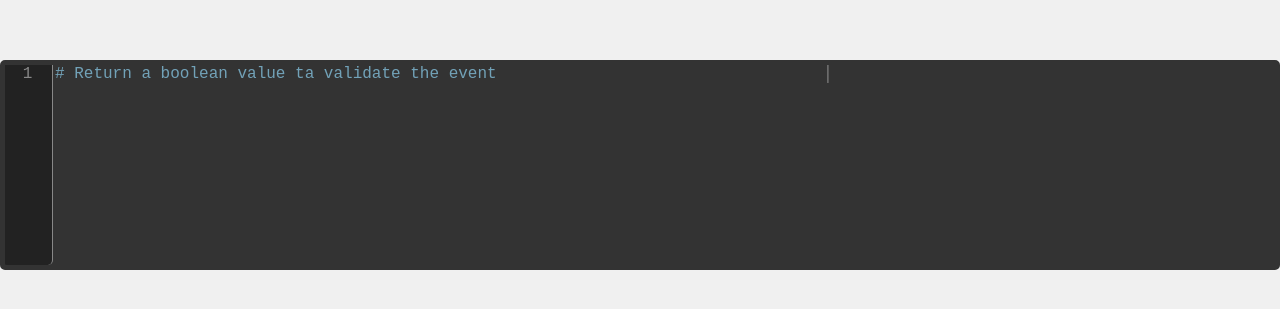
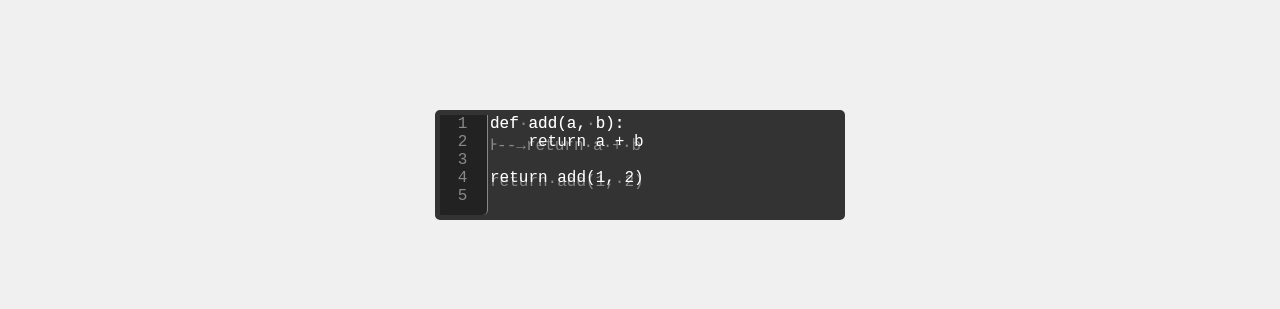
Before and after one commit to DrSmithFr/web-editor, an Angular app: page / in a window 1280 px wide. Shown: the part 215-524 px from the top of the page. Built offline with nearby package versions, Linux system fonts and the light colour scheme; a small style sheet from the web is missing.

Commit message:
Solving display issues due to partial tabulations

```diff
--- a/src/app/app.component.html
+++ b/src/app/app.component.html
@@ -1,5 +1,9 @@
 <div class="app-container">
   <app-editor
-    [disabled]="false"
-    placeholder="# Return a boolean value ta validate the event"></app-editor>
+    language="python"
+    width="300px"
+    height="100px"
+    placeholder="# Return a boolean value ta validate the event"
+    [(ngModel)]="code">
+  </app-editor>
 </div>
--- a/src/app/app.component.ts
+++ b/src/app/app.component.ts
@@ -1,9 +1,9 @@
-import { Component, OnInit } from '@angular/core';
+import { Component } from '@angular/core';
 import { RouterOutlet } from '@angular/router';
 import { EditorComponent } from './components/editor/editor.component';
+import { FormsModule } from '@angular/forms';
 import hljs from 'highlight.js/lib/core';
 import python from 'highlight.js/lib/languages/python';
-import { FormsModule } from '@angular/forms';
 
 @Component(
   {
@@ -18,7 +18,7 @@ import { FormsModule } from '@angular/forms';
     styleUrl: './app.component.scss'
   })
 export class AppComponent {
-  title = 'web-editor';
+  code = "def add(a, b):\n\treturn a + b\n\nreturn add(1, 2)\n";
 
   constructor() {
     hljs.registerLanguage('python', python);
--- a/src/app/components/editor/editor.component.html
+++ b/src/app/components/editor/editor.component.html
@@ -1,4 +1,4 @@
-<div class="editor">
+<div class="editor" style="width: {{width}}; height: {{height}};">
   <div class="editor-wrapper">
     <div
       class="editor-lines"
@@ -36,7 +36,7 @@
 
     <textarea
       #editor
-      class="editor-layer code editor"
+      class="editor-layer code"
       [placeholder]="placeholder"
       [disabled]="disabled"
       [(ngModel)]="_code"
--- a/src/app/components/editor/editor.component.scss
+++ b/src/app/components/editor/editor.component.scss
@@ -21,19 +21,21 @@
   --editor-scrollbar-width: thin;
 
   --comment-color: #72a2b8;
-
-  // fix editor width
-  width: calc(100% - var(--editor-border-width) * 2);
-
-  border: 5px solid #333;
-  border-radius: var(--editor-border-width);
 }
 
 .editor {
   display: flex;
   flex-direction: row;
 
-  width: 100%;
+  // fix editor width
+  width: calc(100% - var(--editor-border-width) * 2);
+  height: calc(100% - var(--editor-border-width) * 2);
+
+  min-width: 400px;
+  min-height: 100px;
+
+  border: 5px solid #333;
+  border-radius: var(--editor-border-width);
 
   background: var(--editor-background);
 }
@@ -75,7 +77,7 @@
 
 .editor-wrapper {
   width: 100%;
-  min-height: var(--editor-min-height);
+  height: 100%;
 
   position: relative;
   overflow: hidden;
--- a/src/app/components/editor/editor.component.ts
+++ b/src/app/components/editor/editor.component.ts
@@ -28,11 +28,14 @@ import { showMaxLength } from '../../pipes/show-max-lenght.pipe';
   }
 )
 export class EditorComponent implements AfterViewInit, ControlValueAccessor {
-  @ViewChild('editor') editor!: ElementRef<HTMLDivElement>;
+  @ViewChild('editor') editor!: ElementRef<HTMLTextAreaElement>;
 
   @Input() language    = 'python';
   @Input() disabled    = false;
   @Input() placeholder = '';
+
+  @Input() width  = '100%';
+  @Input() height = '100%';
 
   @Input() set code(code: string) {
     this._code = code;
@@ -46,9 +49,6 @@ export class EditorComponent implements AfterViewInit, ControlValueAccessor {
   scrollTop  = 0;
   scrollLeft = 50;
 
-  width: number  = 0;
-  height: number = 0;
-
   ngAfterViewInit() {
     const editor = this.editor.nativeElement;
 
@@ -60,6 +60,7 @@ export class EditorComponent implements AfterViewInit, ControlValueAccessor {
     editor.focus();
 
     editor.addEventListener('keydown', this.onKeyDown.bind(this));
+    editor.addEventListener('keyup', this.onKeyUp.bind(this));
     editor.addEventListener('scroll', this.onEditorScrollUpdate.bind(this));
 
     // follow caret position and selection
@@ -79,10 +80,8 @@ export class EditorComponent implements AfterViewInit, ControlValueAccessor {
     const scrollTop = this.editor.nativeElement.scrollTop;
     let scrollLeft  = this.editor.nativeElement.scrollLeft;
 
-    console.log('scrollLeft', scrollLeft);
-
     const scrollLeftOffset = 50;
-    scrollLeft += scrollLeftOffset;
+    scrollLeft -= scrollLeftOffset;
 
     setTimeout(() => {
       this.scrollTop  = -scrollTop;
@@ -100,22 +99,31 @@ export class EditorComponent implements AfterViewInit, ControlValueAccessor {
       this._code = this._code.substring(0, start) + '\t' + this._code.substring(end);
 
       // put caret at right position again
-      this.selectionStart = this.selectionEnd = start + 1;
+      const editor = this.editor.nativeElement;
+      const newCaretPosition = start + 1;
+
+      setTimeout(() => {
+        editor.setSelectionRange(newCaretPosition, newCaretPosition);
+        this.onEditorScrollUpdate();
+      });
+    }
+  }
+
+  onKeyUp(e: KeyboardEvent) {
+    if (['ArrowUp', 'ArrowDown', 'ArrowRight', 'ArrowLeft'].includes(e.key)) {
+      e.preventDefault();
+      this.onCaretsChange(e)
     }
   }
 
   onCaretsChange(
     e: Event
   ) {
-    const editor = this.editor.nativeElement;
+    const editor        = this.editor.nativeElement;
+    this.selectionStart = editor.selectionStart || 0;
+    this.selectionEnd   = editor.selectionEnd || 0;
 
-    if ( editor instanceof HTMLTextAreaElement ) {
-      this.selectionStart = editor.selectionStart || 0;
-      this.selectionEnd   = editor.selectionEnd || 0;
-
-      console.log('selectionStart', this.selectionStart);
-      console.log('selectionEnd', this.selectionEnd);
-    }
+    console.log(`{ ${this.selectionStart} : ${this.selectionEnd} }`)
   }
 
   getLinesNumber(code: string): number[] {
--- a/src/app/pipes/space-show.pipe.ts
+++ b/src/app/pipes/space-show.pipe.ts
@@ -7,6 +7,33 @@ import { Pipe, PipeTransform } from '@angular/core';
 export class SpaceShowPipe implements PipeTransform {
 
   transform(code: string): unknown {
-    return code.replace(/ /g, '·').replace(/\t/g, " -→ ");
+    const spaced = this.showSpace(code);
+    return this.showTab(spaced);
+  }
+
+  showSpace(code: string): string {
+    return code.replace(/ /g, '·')
+  }
+
+  showTab(code: string, tabWidth = 4): string {
+    // for each line replace tab with spaces (respecting number of spaces in tab)
+    return code.split('\n').map(line => {
+      let result = '';
+      for (let i = 0; i < line.length; i++) {
+        if (line[i] === '\t') {
+          const spaces = tabWidth - (result.length % tabWidth);
+
+          if (spaces > 1) {
+            result += 'Ͱ' + '-'.repeat(spaces - 2);
+            result += '→';
+          } else {
+            result += '→';
+          }
+        } else {
+          result += line[i];
+        }
+      }
+      return result;
+    }).join('\n');
   }
 }
```
Also changed, not shown: src/app/pipes/highlight.pipe.ts (+7 -4 lines), 1 other file (tests, documents, lock files or other folders).
